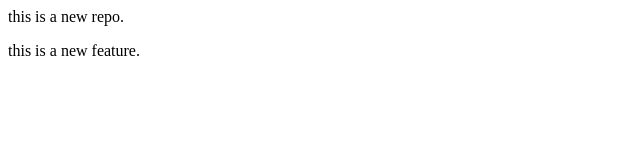
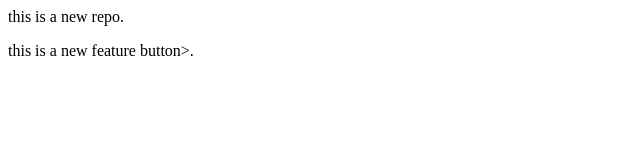
Before and after one commit to romanishaq87-oss/localrepo, a plain HTML site: page index.html in a window 1280 px wide. Shown: the full height of the page, 0-640 px from the left. Drawn offline with Linux system fonts and the light colour scheme.

```diff
--- a/index.html
+++ b/index.html
@@ -1,2 +1,2 @@
 <P>this is a new repo.</P>
-<P>this is a new feature.</P>
+<P>this is a new feature button>.</P>
```
